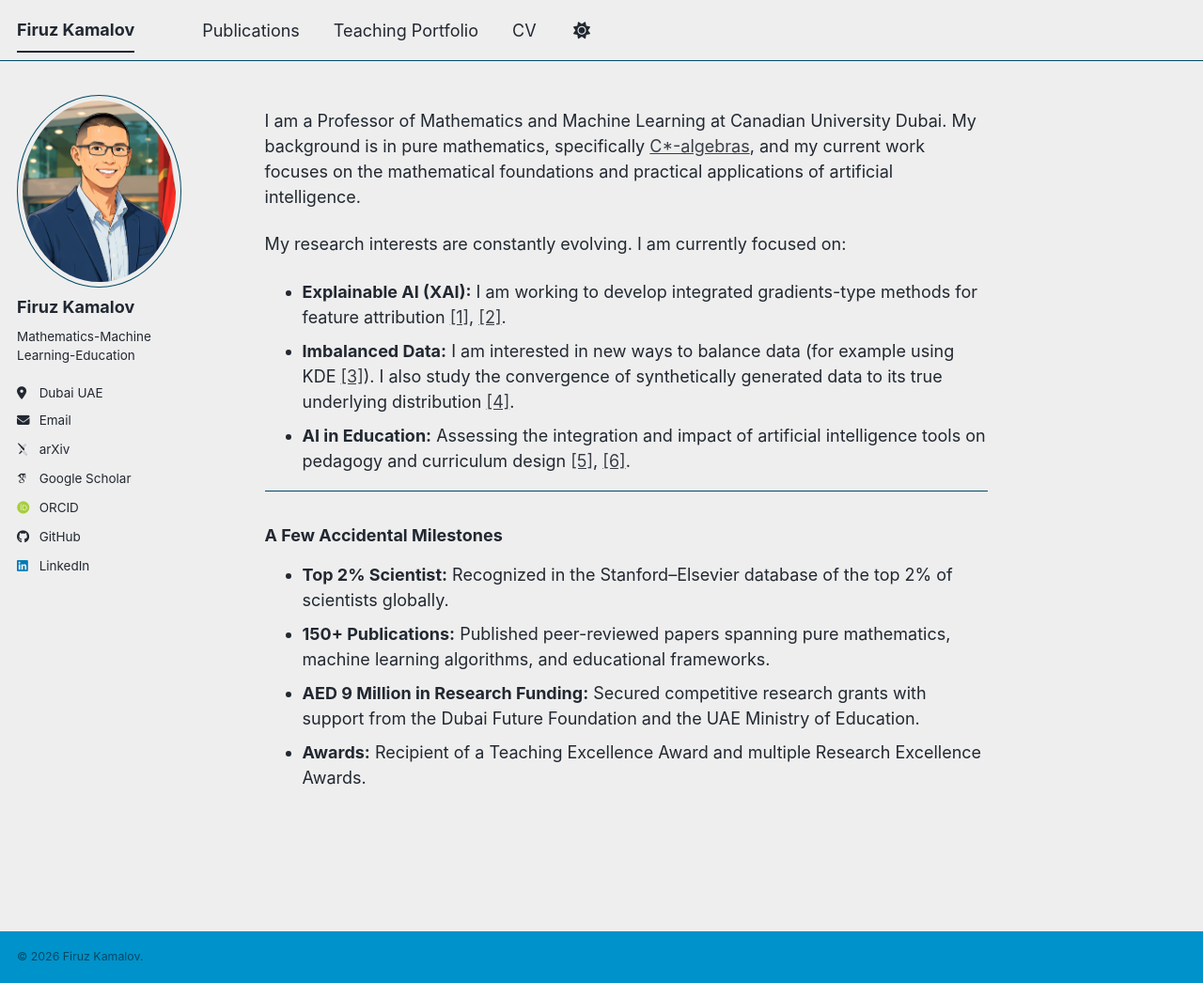
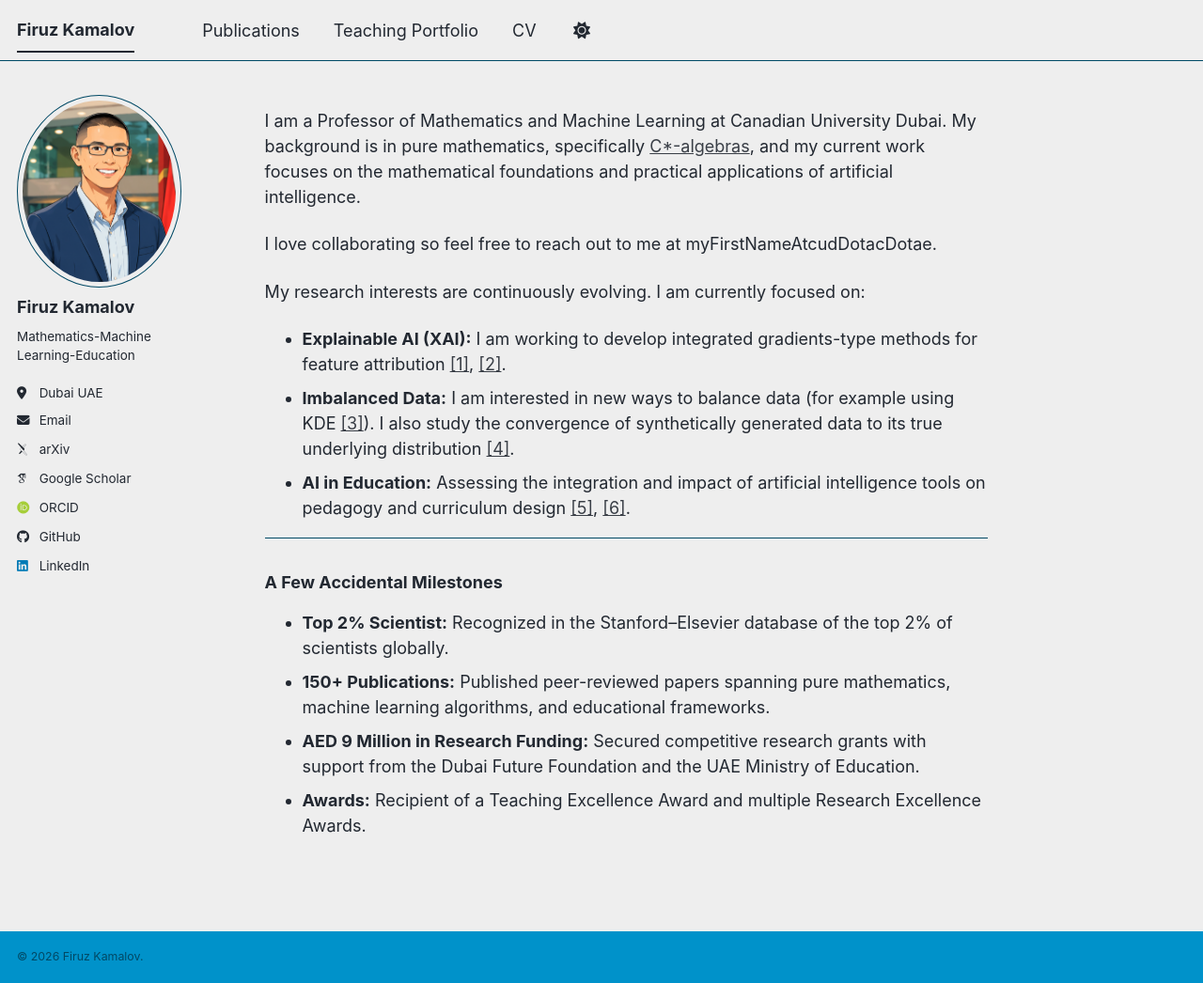
Before and after one commit to firuz-kamalov/firuz-kamalov.github.io, a Jekyll site: the page built from _pages/about.md, in a window 1280 px wide and 1046 px high. Shown: the whole window at 94% size. Built offline with Jekyll 4.4.1, drawn with Linux system fonts in a browser that asks for light colours; some web fonts are replaced; a script bundle is joined from its source files by our own code; library files that are not in the unit come from our copies.

Commit message:
Update about.md

```diff
--- a/_pages/about.md
+++ b/_pages/about.md
@@ -10,7 +10,9 @@ redirect_from:
 
 I am a Professor of Mathematics and Machine Learning at Canadian University Dubai. My background is in pure mathematics, specifically [C*-algebras](https://digitalcommons.unl.edu/dissertations/AAI3465903/), and my current work focuses on the mathematical foundations and practical applications of artificial intelligence.
 
-My research interests are constantly evolving. I am currently focused on:
+I love collaborating so feel free to reach out to me at myFirstNameAtcudDotacDotae.
+
+My research interests are continuously evolving. I am currently focused on:
 
 *   **Explainable AI (XAI):** I am working to develop integrated gradients-type methods for feature attribution [[1]](https://doi.org/10.56947/gjom.v22i1.4141), [[2]](https://doi.org/10.48550/arXiv.2509.17491).
 *   **Imbalanced Data:** I am interested in new ways to balance data (for example using KDE [[3]](https://doi.org/10.1016/j.ins.2019.10.017)). I also study the convergence of synthetically generated data to its true underlying distribution [[4]](https://doi.org/10.56947/gjom.v19i1.2639).
```
